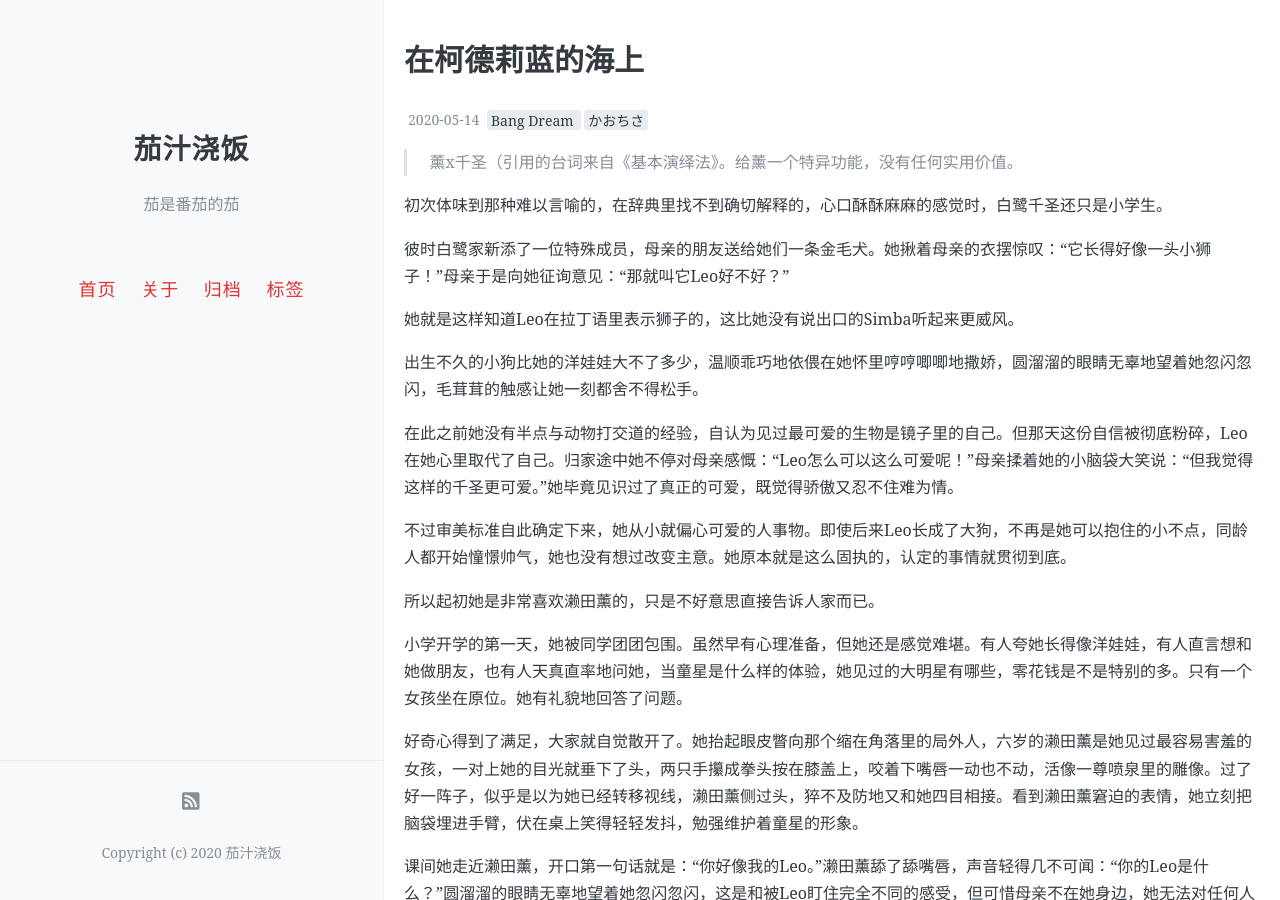
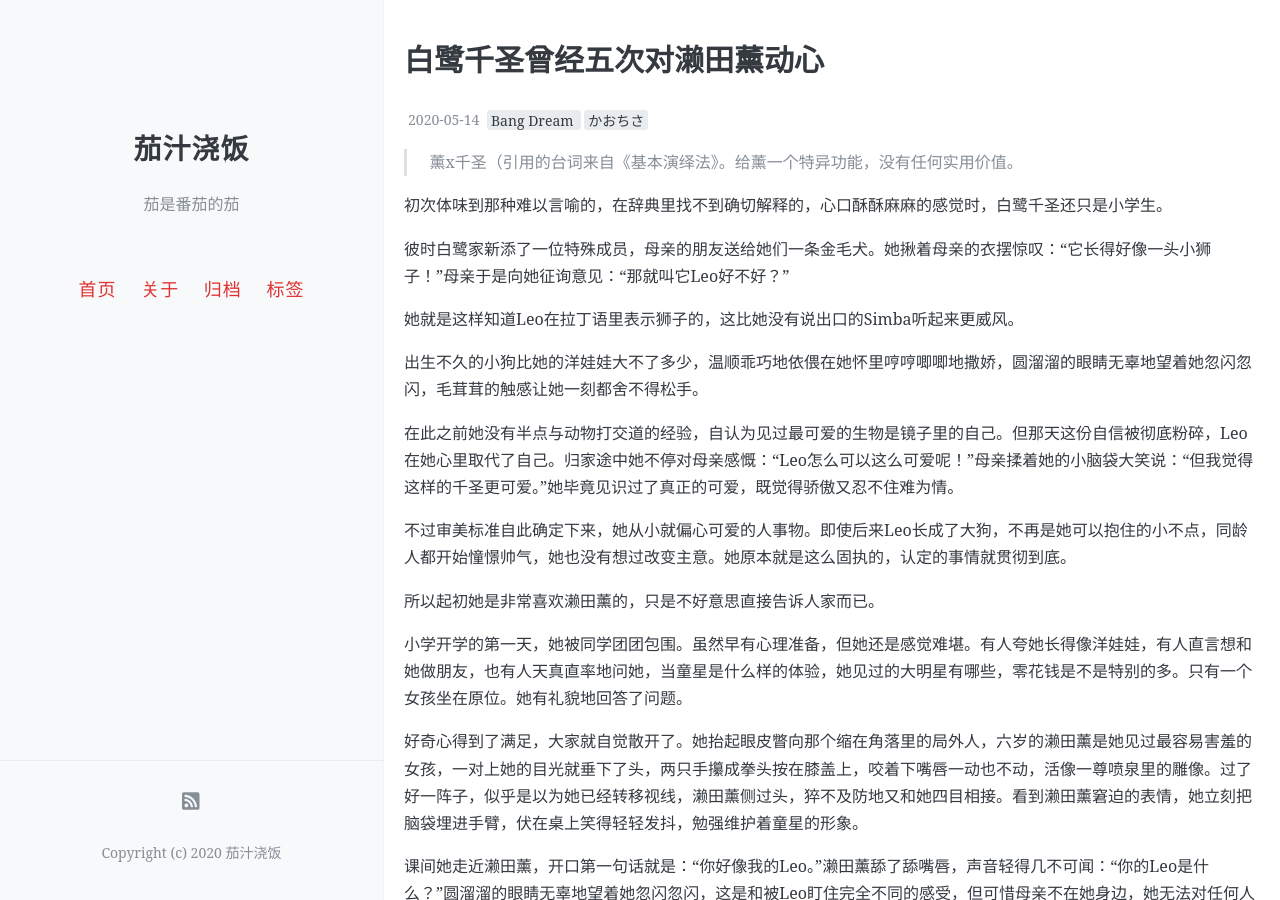
Before and after one commit to onemorebluemoon/ketchup, a Jekyll site: the page built from _posts/2020-05-14-kocs53.md, in a window 1280 px wide and 900 px high. Built offline with Jekyll 4.4.1, drawn with Linux system fonts in a browser that asks for light colours; comment, search, counter and statistics services are not loaded.

Commit message:
Update 2020-05-14-kocs53.md

```diff
--- a/_posts/2020-05-14-kocs53.md
+++ b/_posts/2020-05-14-kocs53.md
@@ -1,6 +1,6 @@
 ---
 layout: post
-title: 在柯德莉蓝的海上
+title: 白鹭千圣曾经五次对濑田薰动心
 date: 2020-05-14
 Author: 茄汁浇饭
 tags: [Bang Dream, かおちさ]
```
